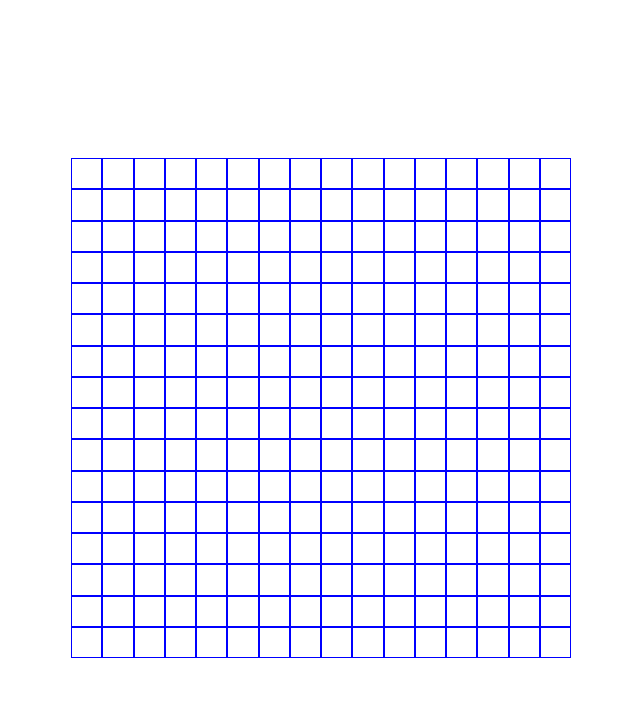
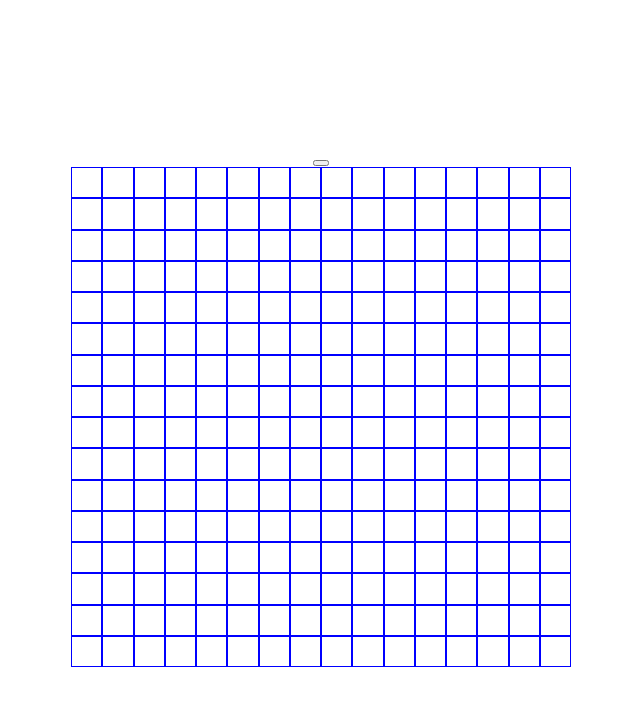
Before and after one commit to MishaWu/etch-a-sketch, a plain HTML site: page index.html in a window 1280 px wide. Shown: the whole page, without its empty margins (319-959 px from the left). Drawn offline with Linux system fonts and the light colour scheme.

Commit message:
feat: choose size of grid

```diff
--- a/index.html
+++ b/index.html
@@ -8,7 +8,7 @@
     <link rel="stylesheet" href="stylesheet.css">
 </head>
 <body>
-    <div id="container">
-    </div>
+    <div id="interface"></div>
+    <div id="container"></div>
 </body>
 </html>
--- a/javascript.js
+++ b/javascript.js
@@ -1,4 +1,5 @@
-const container = document.querySelector("div");
+const container = document.querySelector("div#container");
+const interface = document.querySelector("div#interface");
 
 function createGrid(num) {
     let oneGrid = 500 / (num);
@@ -10,11 +11,26 @@ function createGrid(num) {
             gridPanel.style.width = oneGrid + "px";
             container.appendChild(gridPanel);
     }
+
+    let gridPanel = document.querySelectorAll("div.grid");
+    gridPanel.forEach((grid) => {
+        grid.addEventListener('mouseover', () => grid.style.backgroundColor = "black");
+    });
 }
 
 createGrid(16);
 
 let gridPanel = document.querySelectorAll("div.grid");
-gridPanel.forEach((grid) => {
-    grid.addEventListener('mouseover', () => grid.style.backgroundColor = "black");
-});
+
+const chooseNewGrid = document.createElement("button");
+
+chooseNewGrid.addEventListener("click", () => {
+    const newNumber = prompt("Enter from 1 to 100");
+    let gridPanel = document.querySelectorAll("div.grid");
+    gridPanel.forEach((grid) => {
+        grid.remove();
+    });
+    createGrid(newNumber);
+})
+
+interface.appendChild(chooseNewGrid);
--- a/stylesheet.css
+++ b/stylesheet.css
@@ -1,5 +1,6 @@
 body {
     display: flex;
+    flex-direction: column;
     justify-content: center;
     align-items: center;
     min-height: 100vb;
```
